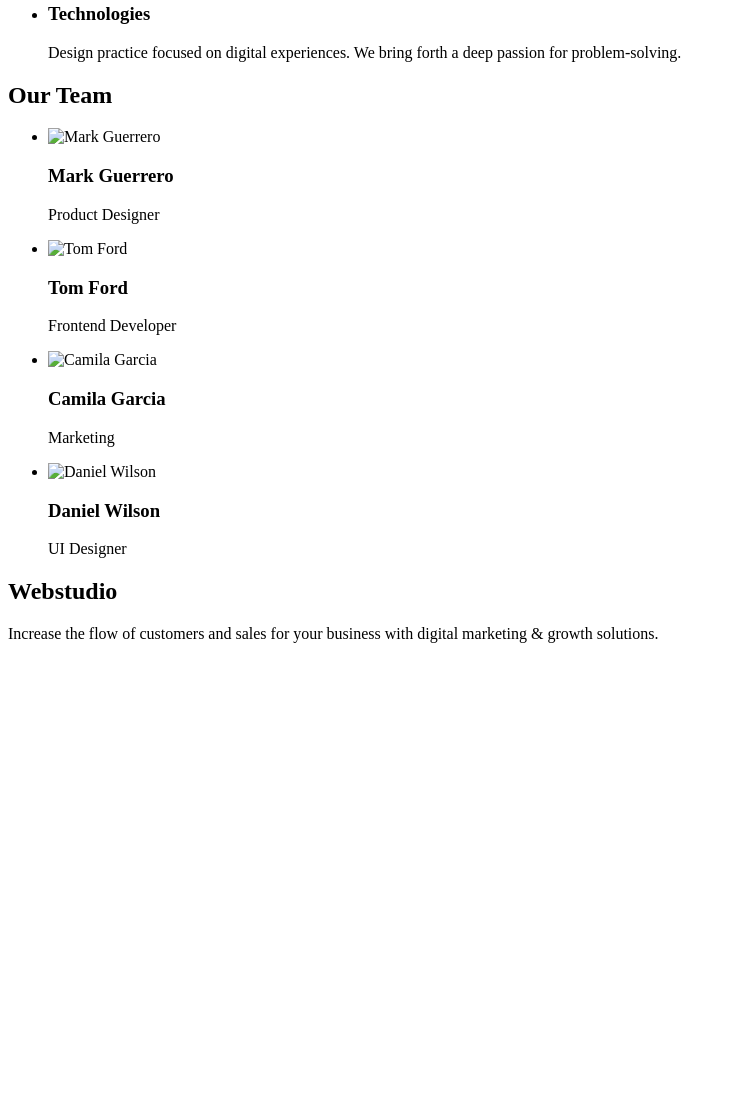
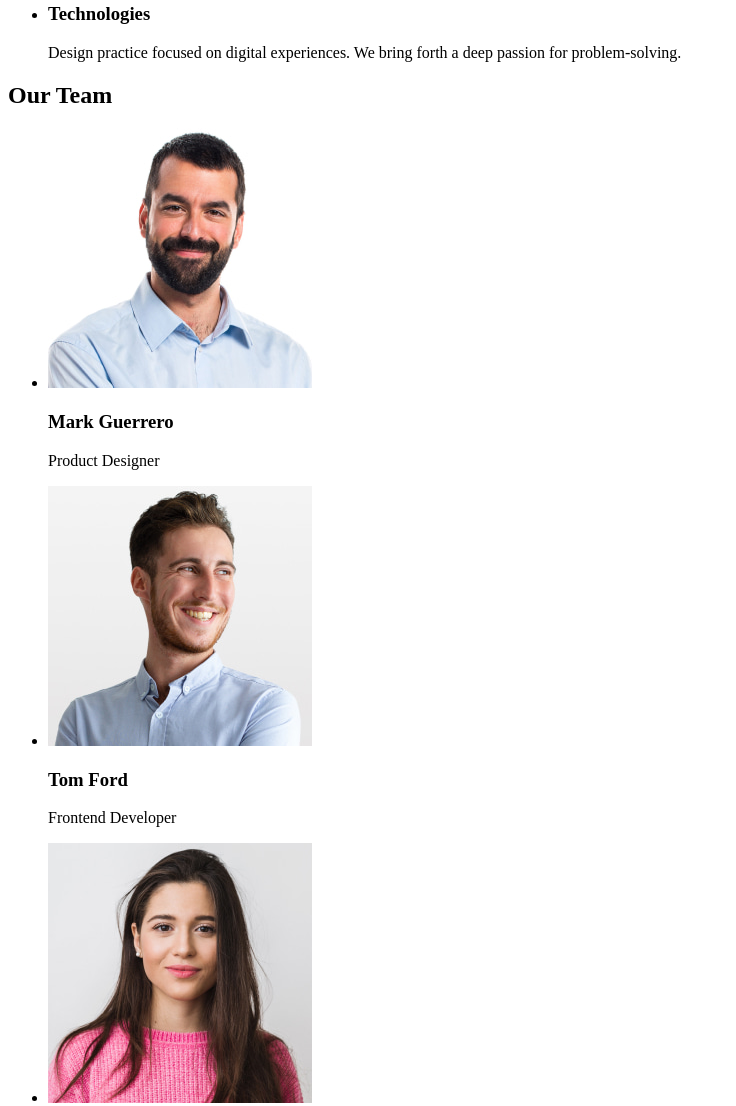
Before and after one commit to Demiter89/goit-markup-hw-01, a plain HTML site: page index.html in a window 1280 px wide. Shown: the part 532-1638 px from the top of the page, without its empty margins (0-736 px from the left). Before the commit the page ends 1191 px from the top, so only its background shows below. Drawn offline with Linux system fonts and the light colour scheme; the site is published under a folder, as on GitHub Pages, so addresses that start at the root find nothing.

Commit message:
add index file

```diff
--- a/index.html
+++ b/index.html
@@ -64,28 +64,28 @@
             <h2>Our Team</h2>
             <ul>
                 <li>
-                    <img src="/images/MarkGuerrero.jpg" alt="Mark Guerrero"
+                    <img src="./images/MarkGuerrero.jpg" alt="Mark Guerrero"
                      width="264">
                     <h3>Mark Guerrero</h3>
                     <p>Product Designer</p>
                 </li>
 
                 <li>
-                    <img src="/images/TomFord.jpg" alt="Tom Ford"
+                    <img src="./images/TomFord.jpg" alt="Tom Ford"
                      width="264">
                     <h3>Tom Ford</h3>
                     <p>Frontend Developer</p>
                 </li>
 
                 <li>
-                    <img src="/images/CamilaGarcia.jpg" alt="Camila Garcia"
+                    <img src="./images/CamilaGarcia.jpg" alt="Camila Garcia"
                      width="264">
                     <h3>Camila Garcia</h3>
                     <p>Marketing</p>
                 </li>
 
                 <li>
-                    <img src="/images/DanielWilson.jpg" alt="Daniel Wilson"
+                    <img src="./images/DanielWilson.jpg" alt="Daniel Wilson"
                     width="264">
                     <h3>Daniel Wilson</h3>
                     <p>UI Designer</p>
```
